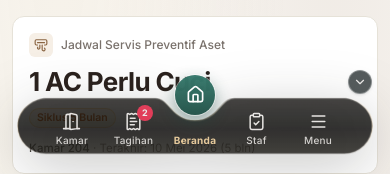
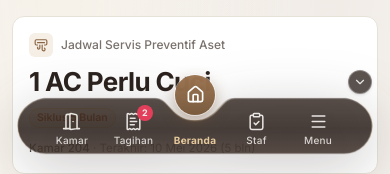
Before and after one commit to HARIMAN13/SUPERKOST, a Next.js app: page /app in a window 390 px wide. Shown: the part 674-848 px from the top of the page. Built offline with nearby package versions, Linux system fonts and the light colour scheme; no server answers.

Commit message:
style(mobile-nav): apply Parisian Mocha & Cashmere (#332924, #9B724D) to mobile liquid notch navbar

```diff
--- a/src/components/navigation/MobileNav.tsx
+++ b/src/components/navigation/MobileNav.tsx
@@ -148,7 +148,7 @@ export default function MobileNav() {
           type="button"
           onClick={() => setCollapsed(false)}
           aria-label="Buka Navigasi Bawah"
-          className="flex items-center gap-1.5 rounded-full border border-white/30 bg-[#1C2426]/80 backdrop-blur-xl px-3.5 py-2 text-xs font-semibold text-[#FAF8F5] shadow-lg active:scale-95 transition-all"
+          className="flex items-center gap-1.5 rounded-full border border-white/30 bg-[#332924]/85 backdrop-blur-xl px-3.5 py-2 text-xs font-semibold text-[#FAF8F5] shadow-lg active:scale-95 transition-all"
         >
           <ChevronUp className="size-4 text-[#E5C99B]" />
           <span>Navigasi</span>
@@ -169,14 +169,14 @@ export default function MobileNav() {
           onClick={() => setCollapsed(true)}
           title="Sembunyikan Navigasi (Layar Penuh)"
           aria-label="Sembunyikan Navigasi"
-          className="absolute -top-2 right-1 z-20 flex size-6 items-center justify-center rounded-full border border-white/30 bg-[#1C2426]/75 backdrop-blur-md text-stone-200 shadow-sm hover:text-white active:scale-90"
+          className="absolute -top-2 right-1 z-20 flex size-6 items-center justify-center rounded-full border border-white/30 bg-[#332924]/80 backdrop-blur-md text-stone-200 shadow-sm hover:text-white active:scale-90"
         >
           <ChevronDown className="size-3.5" />
         </button>
         {/* SVG Liquid Notch Translucent Frosted Glass Pill */}
         <svg
           viewBox="0 0 400 88"
-          className="w-full h-full drop-shadow-[0_12px_28px_rgba(20,20,19,0.28)]"
+          className="w-full h-full drop-shadow-[0_12px_28px_rgba(43,34,30,0.28)]"
           fill="none"
         >
           <defs>
@@ -191,9 +191,9 @@ export default function MobileNav() {
               y2="84"
               gradientUnits="userSpaceOnUse"
             >
-              <stop offset="0%" stopColor="#1E1D1A" stopOpacity="0.58" />
-              <stop offset="55%" stopColor="#141413" stopOpacity="0.68" />
-              <stop offset="100%" stopColor="#2A2722" stopOpacity="0.64" />
+              <stop offset="0%" stopColor="#3F332D" stopOpacity="0.62" />
+              <stop offset="55%" stopColor="#332924" stopOpacity="0.72" />
+              <stop offset="100%" stopColor="#4A3B34" stopOpacity="0.68" />
             </linearGradient>
             <linearGradient
               id="navGlassStroke"
@@ -204,7 +204,7 @@ export default function MobileNav() {
               gradientUnits="userSpaceOnUse"
             >
               <stop offset="0%" stopColor="#FFFFFF" stopOpacity="0.55" />
-              <stop offset="50%" stopColor="#C5A572" stopOpacity="0.28" />
+              <stop offset="50%" stopColor="#D4B483" stopOpacity="0.32" />
               <stop offset="100%" stopColor="#FFFFFF" stopOpacity="0.35" />
             </linearGradient>
           </defs>
@@ -217,7 +217,7 @@ export default function MobileNav() {
             height="88"
             clipPath="url(#liquidNotchClip)"
           >
-            <div className="w-full h-full bg-[#181715]/55 backdrop-blur-xl backdrop-saturate-150" />
+            <div className="w-full h-full bg-[#332924]/60 backdrop-blur-xl backdrop-saturate-150" />
           </foreignObject>
 
           {/* Translucent Glass Tint & Crisp Highlight Border */}
@@ -229,7 +229,7 @@ export default function MobileNav() {
           />
         </svg>
 
-        {/* Floating Active Circle Orb — neatly spaced with 9px gap inside the notch */}
+        {/* Floating Active Circle Orb — Warm Cinnamon-Mocha with 9px gap inside the notch */}
         <button
           type="button"
           onClick={allSlots[targetIdx]?.onClick}
@@ -238,7 +238,7 @@ export default function MobileNav() {
             left: `${(animCx / 400) * 100}%`,
             top: `${(18 / 88) * 100}%`,
           }}
-          className="absolute -translate-x-1/2 -translate-y-1/2 flex size-[40px] items-center justify-center rounded-full bg-gradient-to-b from-[#33786B]/95 to-[#1D4E44]/95 backdrop-blur-md text-white shadow-[0_6px_16px_rgba(29,78,68,0.45)] ring-1 ring-white/50 transition-transform active:scale-95"
+          className="absolute -translate-x-1/2 -translate-y-1/2 flex size-[40px] items-center justify-center rounded-full bg-gradient-to-b from-[#9B724D]/95 to-[#735335]/95 backdrop-blur-md text-white shadow-[0_6px_16px_rgba(115,83,53,0.45)] ring-1 ring-white/50 transition-transform active:scale-95"
         >
           <div className="relative">
             <ActiveIcon className="size-[19px]" strokeWidth={2.1} />
```
